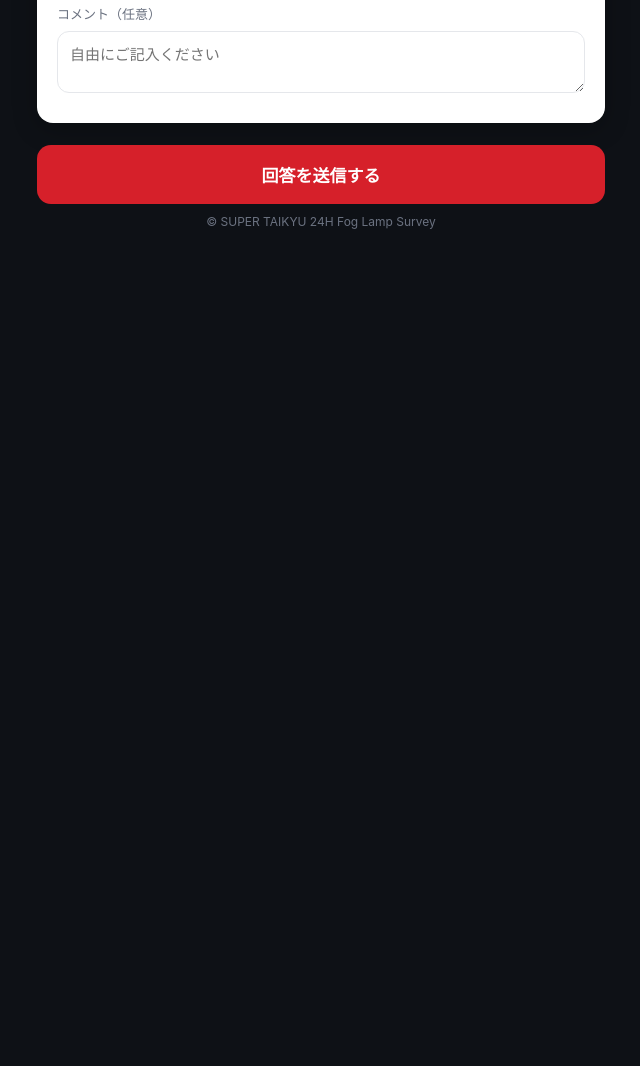
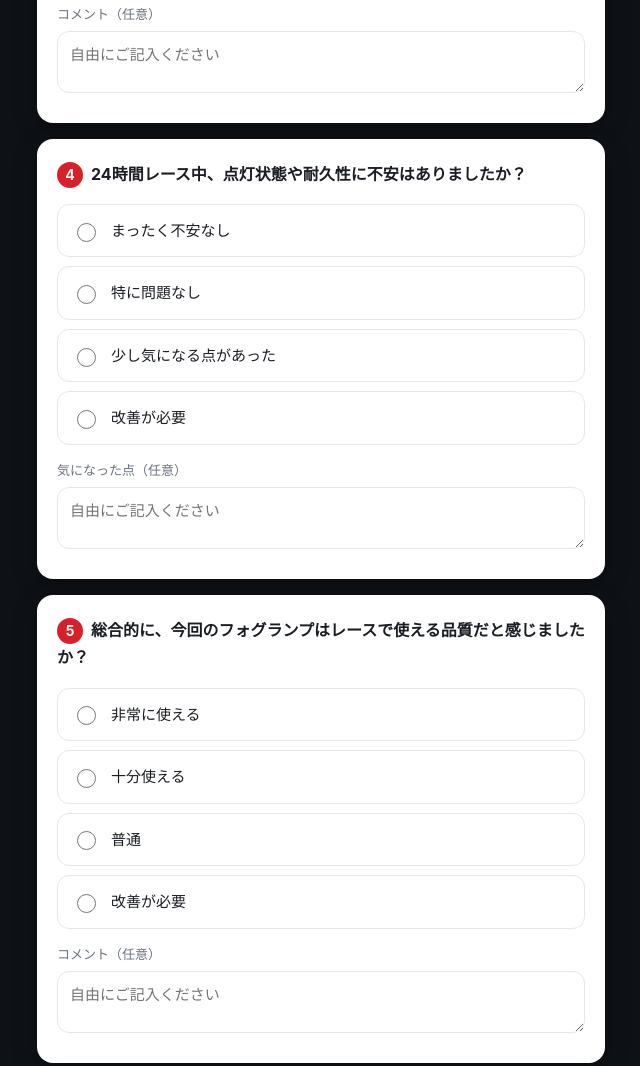
Before and after one commit to hidekiyumi3600-crypto/fog-lamp-survey, a plain HTML site: page index.html in a window 1280 px wide. Shown: the part 1497-2563 px from the top of the page, without its empty margins (319-959 px from the left). Before the commit the page ends 1801 px from the top, so only its background shows below. Drawn offline with Linux system fonts and the light colour scheme.

Commit message:
Add Q4 (durability) and Q5 (overall race quality)
Co-Authored-By: Claude Opus 4.8 (1M context) <noreply@anthropic.com>

```diff
--- a/index.html
+++ b/index.html
@@ -184,6 +184,30 @@
         </div>
       </div>
 
+      <div class="card">
+        <p class="qtitle"><span class="qnum">4</span>24時間レース中、点灯状態や耐久性に不安はありましたか？</p>
+        <label class="opt"><input type="radio" name="Q4_耐久性" value="まったく不安なし" required> まったく不安なし</label>
+        <label class="opt"><input type="radio" name="Q4_耐久性" value="特に問題なし"> 特に問題なし</label>
+        <label class="opt"><input type="radio" name="Q4_耐久性" value="少し気になる点があった"> 少し気になる点があった</label>
+        <label class="opt"><input type="radio" name="Q4_耐久性" value="改善が必要"> 改善が必要</label>
+        <div class="comment">
+          <span>気になった点（任意）</span>
+          <textarea name="Q4_コメント" placeholder="自由にご記入ください"></textarea>
+        </div>
+      </div>
+
+      <div class="card">
+        <p class="qtitle"><span class="qnum">5</span>総合的に、今回のフォグランプはレースで使える品質だと感じましたか？</p>
+        <label class="opt"><input type="radio" name="Q5_総合評価" value="非常に使える" required> 非常に使える</label>
+        <label class="opt"><input type="radio" name="Q5_総合評価" value="十分使える"> 十分使える</label>
+        <label class="opt"><input type="radio" name="Q5_総合評価" value="普通"> 普通</label>
+        <label class="opt"><input type="radio" name="Q5_総合評価" value="改善が必要"> 改善が必要</label>
+        <div class="comment">
+          <span>コメント（任意）</span>
+          <textarea name="Q5_コメント" placeholder="自由にご記入ください"></textarea>
+        </div>
+      </div>
+
       <button type="submit" class="submit">回答を送信する</button>
     </form>
   </div>
```
